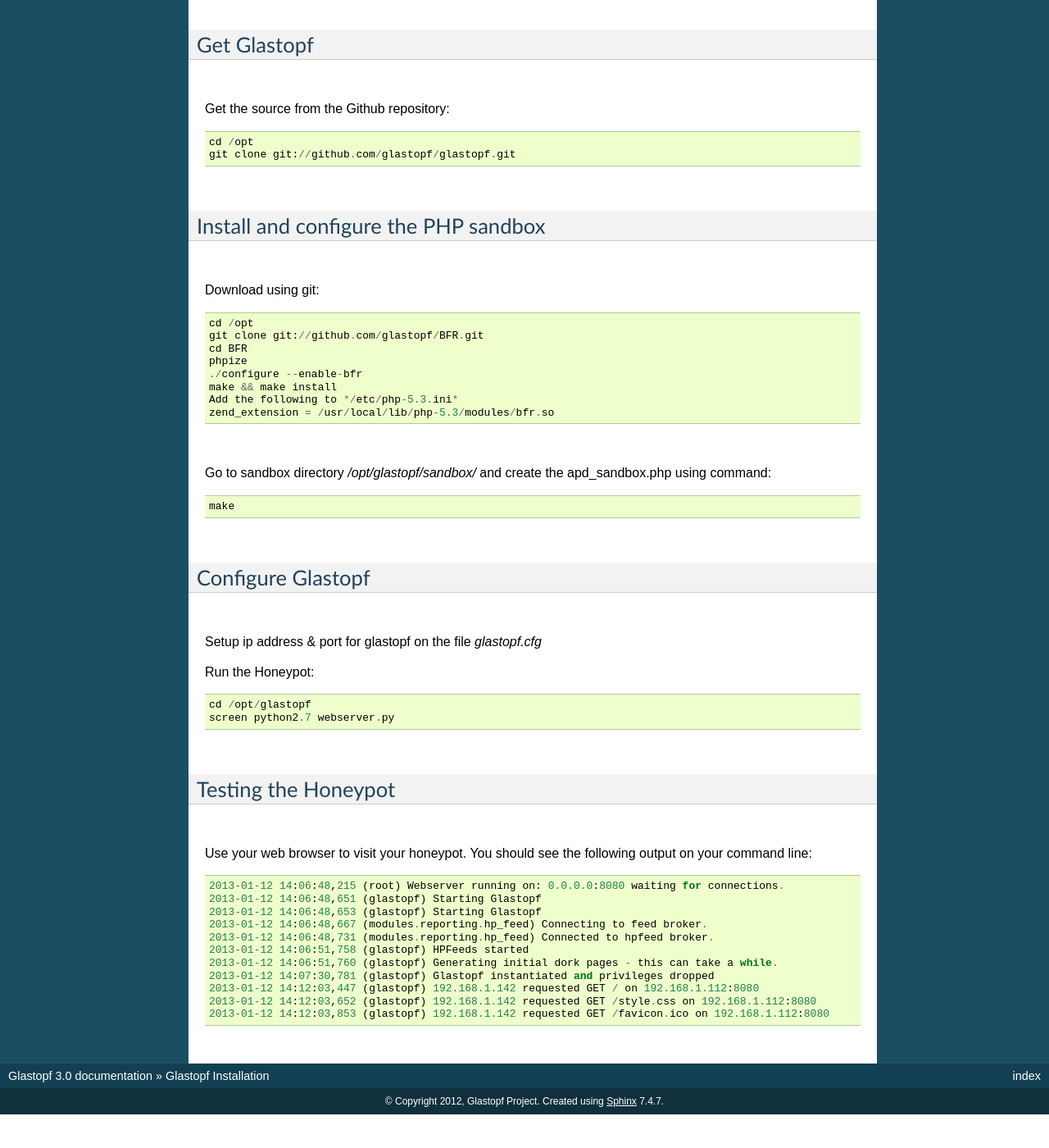
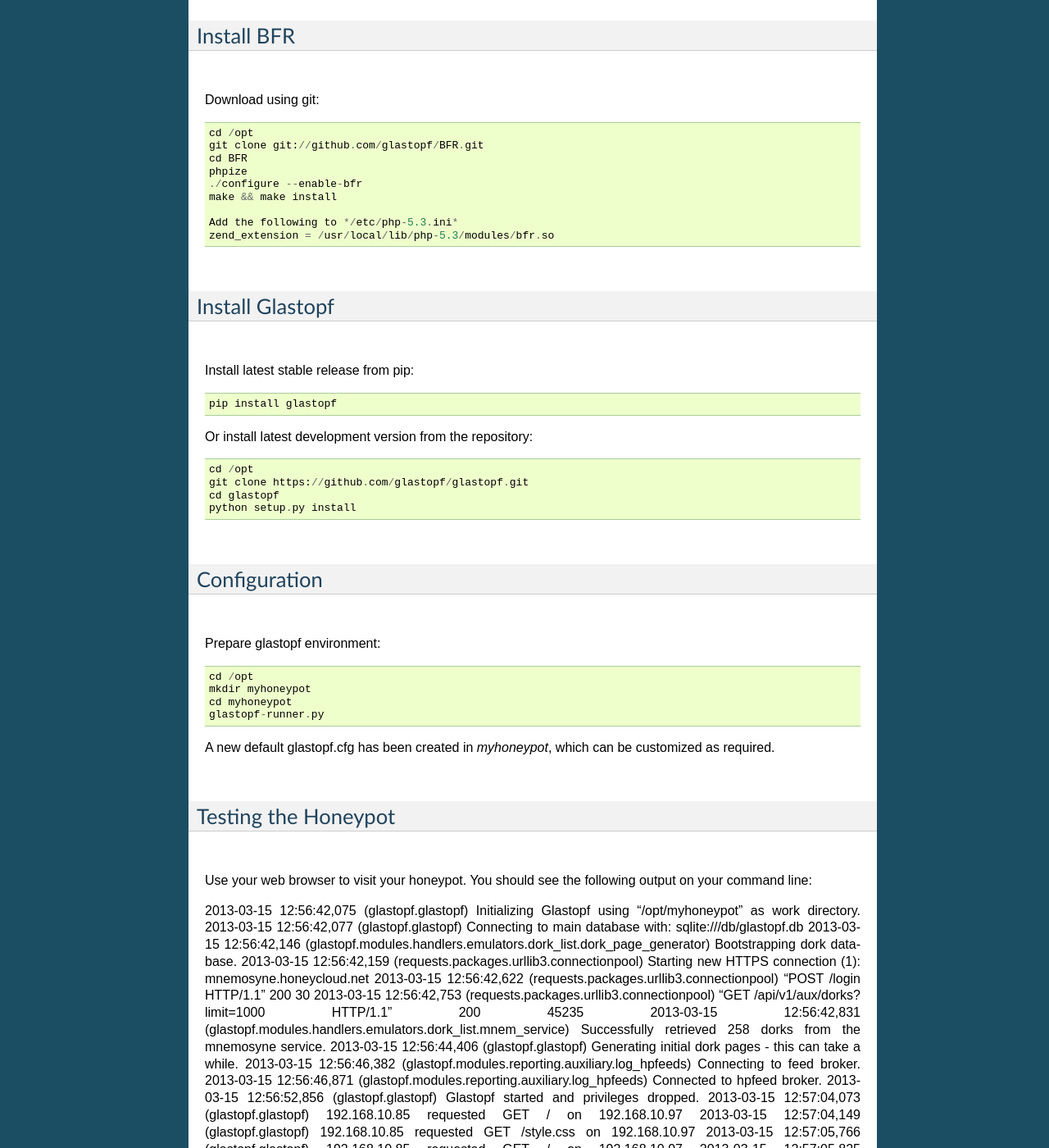
Before and after one commit to mushorg/glastopf, a Sphinx documentation site: the page built from docs/source/installation/installation_openbsd.rst, in a window 1280 px wide and 1400 px high, scrolled down 1454 px. Shown: the whole window at 82% size. Built offline with Sphinx 7.4.7, drawn with Linux system fonts in a browser that asks for light colours; formulas are drawn with MathJax 3; pages that are not in the unit, such as notebooks, are missing from menus; before the commit the page ends 2813 px from its top, so only the background shows below that; some of the changed text lies outside the part shown.

Commit message:
Installation for OpenBSD
Installation instructions for OpenBSD 5.2 i386

```diff
--- a/docs/source/installation/installation_openbsd.rst
+++ b/docs/source/installation/installation_openbsd.rst
@@ -31,61 +31,50 @@
 
 |
 
-Installing ANTLR Python runtime
-================================
+Install Gevent
+==============
 |
 
-The ANTLR runtime is needed to analyze SQL injections::
+Download Gevent and compile it::
 
 	cd /opt
-	wget http://www.antlr.org/download/antlr-3.1.3.tar.gz
-	tar xzf antlr-3.1.3.tar.gz
-	cd antlr-3.1.3/runtime/Python
-	wget http://pypi.python.org/packages/2.7/s/setuptools/setuptools-0.6c11-py2.7.egg
-	mv setuptools-0.6c11-py2.7.egg setuptools-0.6c5-py2.7.egg
-	python2.7 setup.py install
-
+	wget https://github.com/downloads/SiteSupport/gevent/gevent-1.0rc2.tar.gz
+	tar xfz gevent-1.0rc2.tar.gz
+	cd gevent-1.0rc2
+	python setup.py install
 
 |
 
-SKLearn
-=======
+Install WebOb
+==============
 |
 
-SKLearn takes care of the clustering in Glastopf::
+Download WebOb and compile it::
 
 	cd /opt
-	git clone git://github.com/scikit-learn/scikit-learn.git
-	cd scikit-learn
-	python2.7 setup.py install
+	wget https://pypi.python.org/packages/source/W/WebOb/WebOb-1.2.3.tar.gz
+	tar xfz WebOb-1.2.3.tar.gz
+	cd WebOb-1.2.3
+	python setup.py install
 
 |
 
-Mongo DB
-========
+Install Numpy
+==============
 |
 
-Download event.bson from http://glastopf.org/events.bson and sample database from http://glastopf.org/glastopf.db.bz2.
+Download Numpy and compile it::
 
-Install the database::
-
-	mongorestore -d glastopf -c events events.bson
+	cd /opt
+	wget http://sourceforge.net/projects/numpy/files/NumPy/1.7.0/numpy-1.7.0.tar.gz/download
+	tar xzf numpy-1.7.0.tar.gz
+	cd numpy-1.7.0
+	python setup.py install
 
 |
 
-Get Glastopf
-============
-|
-
-Get the source from the Github repository::
-
-	cd /opt
-	git clone git://github.com/glastopf/glastopf.git
-
-|
-
-Install and configure the PHP sandbox
-======================================
+Install BFR
+===========
 |
 
 Download using git::
@@ -96,28 +85,41 @@
 	phpize
 	./configure --enable-bfr
 	make && make install
+
 	Add the following to */etc/php-5.3.ini*
 	zend_extension = /usr/local/lib/php-5.3/modules/bfr.so
 
+|
+
+Install Glastopf
+================
+|
+
+Install latest stable release from pip::
+
+	pip install glastopf
+
+Or install latest development version from the repository::
+
+    cd /opt
+    git clone https://github.com/glastopf/glastopf.git
+    cd glastopf
+    python setup.py install
 
 |
 
-Go to sandbox directory */opt/glastopf/sandbox/* and create the apd_sandbox.php using command::
-
-	 make
-
+Configuration
+=============
 |
 
-Configure Glastopf
-==================
-|
+Prepare glastopf environment::
 
-Setup ip address & port for glastopf on the file *glastopf.cfg*
+	cd /opt
+	mkdir myhoneypot
+	cd myhoneypot
+	glastopf-runner.py
 
-Run the Honeypot::
-
-	cd /opt/glastopf
-	screen python2.7 webserver.py
+A new default glastopf.cfg has been created in *myhoneypot*, which can be customized as required.
 
 |
 
@@ -127,14 +129,19 @@
 
 Use your web browser to visit your honeypot. You should see the following output on your command line::
 
-	2013-01-12 14:06:48,215 (root) Webserver running on: 0.0.0.0:8080 waiting for connections.
-	2013-01-12 14:06:48,651 (glastopf) Starting Glastopf
-	2013-01-12 14:06:48,653 (glastopf) Starting Glastopf
-	2013-01-12 14:06:48,667 (modules.reporting.hp_feed) Connecting to feed broker.
-	2013-01-12 14:06:48,731 (modules.reporting.hp_feed) Connected to hpfeed broker.
-	2013-01-12 14:06:51,758 (glastopf) HPFeeds started
-	2013-01-12 14:06:51,760 (glastopf) Generating initial dork pages - this can take a while.
-	2013-01-12 14:07:30,781 (glastopf) Glastopf instantiated and privileges dropped
-	2013-01-12 14:12:03,447 (glastopf) 192.168.1.142 requested GET / on 192.168.1.112:8080
-	2013-01-12 14:12:03,652 (glastopf) 192.168.1.142 requested GET /style.css on 192.168.1.112:8080
-	2013-01-12 14:12:03,853 (glastopf) 192.168.1.142 requested GET /favicon.ico on 192.168.1.112:8080
+2013-03-15 12:56:42,075 (glastopf.glastopf) Initializing Glastopf using "/opt/myhoneypot" as work directory.
+2013-03-15 12:56:42,077 (glastopf.glastopf) Connecting to main database with: sqlite:///db/glastopf.db
+2013-03-15 12:56:42,146 (glastopf.modules.handlers.emulators.dork_list.dork_page_generator) Bootstrapping dork database.
+2013-03-15 12:56:42,159 (requests.packages.urllib3.connectionpool) Starting new HTTPS connection (1): mnemosyne.honeycloud.net
+2013-03-15 12:56:42,622 (requests.packages.urllib3.connectionpool) "POST /login HTTP/1.1" 200 30
+2013-03-15 12:56:42,753 (requests.packages.urllib3.connectionpool) "GET /api/v1/aux/dorks?limit=1000 HTTP/1.1" 200 45235
+2013-03-15 12:56:42,831 (glastopf.modules.handlers.emulators.dork_list.mnem_service) Successfully retrieved 258 dorks from the mnemosyne service.
+2013-03-15 12:56:44,406 (glastopf.glastopf) Generating initial dork pages - this can take a while.
+2013-03-15 12:56:46,382 (glastopf.modules.reporting.auxiliary.log_hpfeeds) Connecting to feed broker.
+2013-03-15 12:56:46,871 (glastopf.modules.reporting.auxiliary.log_hpfeeds) Connected to hpfeed broker.
+2013-03-15 12:56:52,856 (glastopf.glastopf) Glastopf started and privileges dropped.
+2013-03-15 12:57:04,073 (glastopf.glastopf) 192.168.10.85 requested GET / on 192.168.10.97
+2013-03-15 12:57:04,149 (glastopf.glastopf) 192.168.10.85 requested GET /style.css on 192.168.10.97
+2013-03-15 12:57:05,766 (glastopf.glastopf) 192.168.10.85 requested GET / on 192.168.10.97
+2013-03-15 12:57:05,825 (glastopf.glastopf) 192.168.10.85 requested GET /style.css on 192.168.10.97
+2013-03-15 12:57:06,611 (glastopf.glastopf) 192.168.10.85 requested GET / on 192.168.10.97
```
Also changed, not shown: other parts of docs/source/installation/installation_openbsd.rst (+1 -1 lines).
